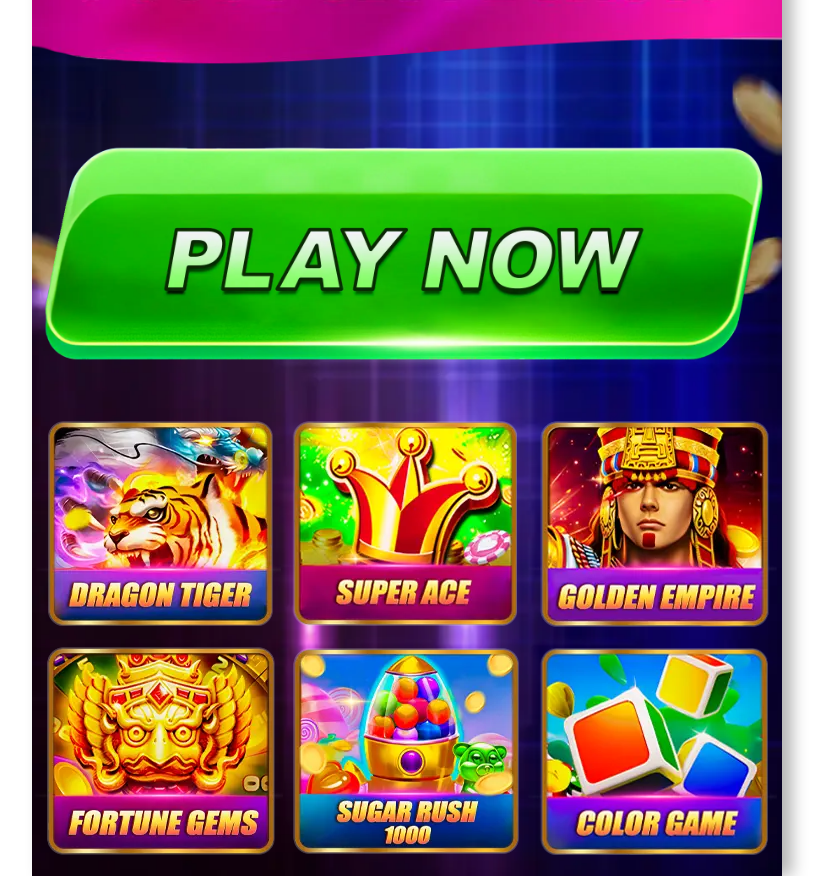
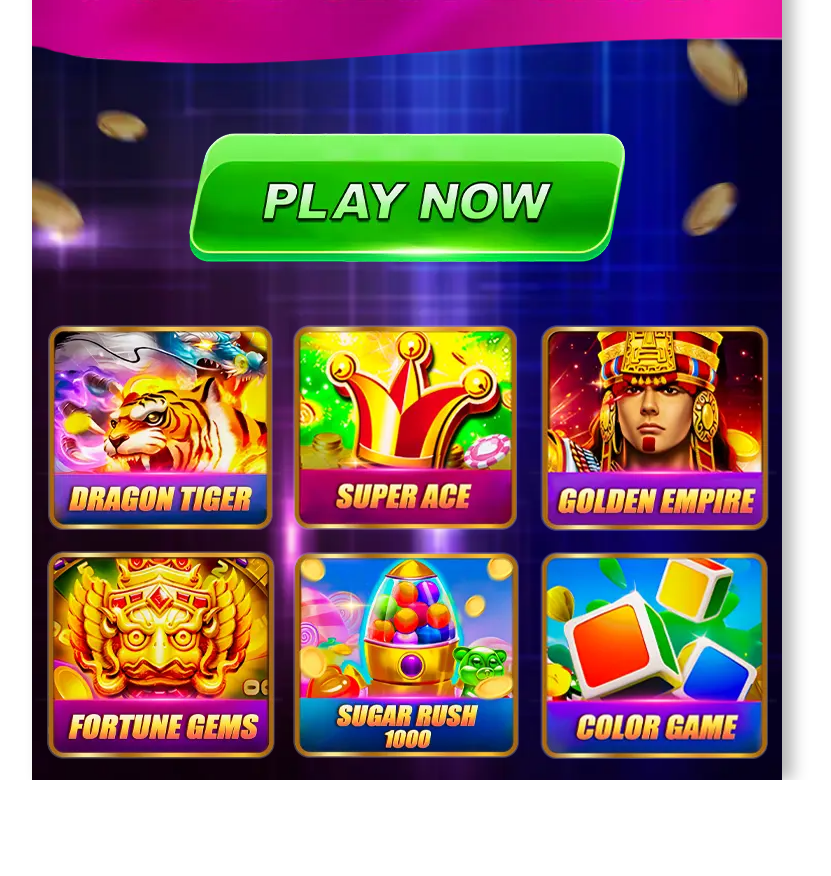
Before and after one commit to jovpbcfd/swerteplus-register, a plain HTML site: page index.html in a window 1280 px wide. Shown: the part 603-1479 px from the top of the page, without its empty margins (233-1064 px from the left). After the commit the page ends 1383 px from the top, so only its background shows below. Drawn offline with Linux system fonts and the light colour scheme.

Commit message:
Fix button size

```diff
--- a/index.html
+++ b/index.html
@@ -85,7 +85,7 @@
       }
 
       .casino-games {
-        margin-top: 20px;
+        margin-top: 40px;
       }
     </style>
   </head>
@@ -112,7 +112,7 @@
           href="https://promote.swerteplus.com/register.html"
           aria-label="Play now"
         >
-          <img src="./img/PLAY NOW BUTTON.webp" alt="Play now" />
+          <img src="./img/PLAY NOW.webp" alt="Play now" />
         </a>
       </section>
       <section class="casino-games">
```
Also changed, not shown: img/PLAY NOW BUTTON.webp (deleted), img/PLAY NOW.webp (added).
